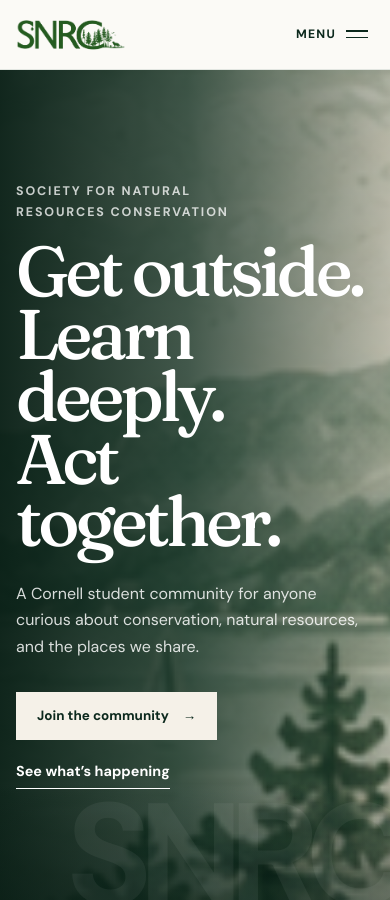
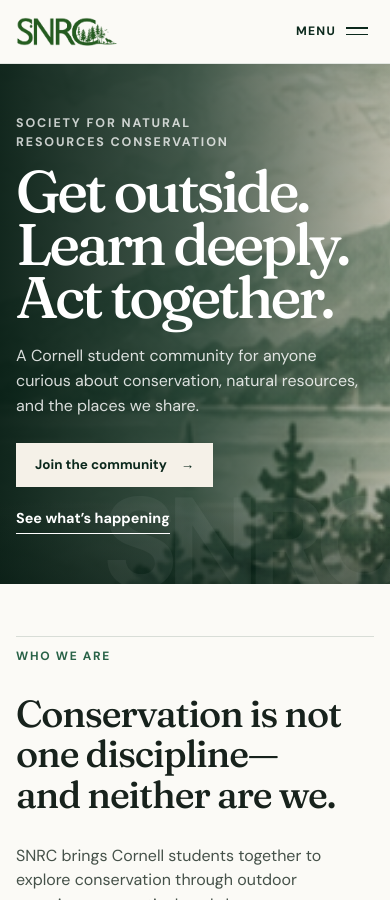
Before and after one commit to cornellsnrc/cornellsnrc.github.io, a Jekyll site: the page built from index.html, in a window 390 px wide and 900 px high. Built offline with Jekyll 4.4.1, drawn with Linux system fonts in a browser that asks for light colours.

Commit message:
Compress site scale and improve information density

```diff
--- a/assets/css/main.css
+++ b/assets/css/main.css
@@ -12,7 +12,7 @@
   --muted: #69756d;
   --line: rgba(18, 59, 42, 0.15);
   --shadow: 0 18px 45px rgba(9, 40, 28, 0.11);
-  --content: 1180px;
+  --content: 1320px;
   --serif: "Fraunces", Georgia, serif;
   --sans: "DM Sans", Arial, sans-serif;
 }
@@ -26,7 +26,7 @@
   color: var(--text);
   font-family: var(--sans);
   font-size: 16px;
-  line-height: 1.65;
+  line-height: 1.55;
   -webkit-font-smoothing: antialiased;
 }
 body.menu-open { overflow: hidden; }
@@ -41,8 +41,8 @@
   line-height: 1.08;
   text-wrap: balance;
 }
-h2 { font-size: clamp(2rem, 4vw, 3.75rem); letter-spacing: -0.035em; }
-h3 { font-size: 1.45rem; }
+h2 { font-size: clamp(1.8rem, 3.2vw, 3.1rem); letter-spacing: -0.03em; }
+h3 { font-size: 1.3rem; }
 p { text-wrap: pretty; }
 :focus-visible { outline: 3px solid #d69c35; outline-offset: 4px; }
 
@@ -59,10 +59,10 @@
 }
 .skip-link:focus { transform: none; }
 .content-width { width: min(var(--content), calc(100% - 48px)); margin-inline: auto; }
-.section { padding-block: clamp(72px, 9vw, 128px); }
+.section { padding-block: clamp(50px, 6vw, 84px); }
 .section-soft { background: #eef0e8; }
 .eyebrow {
-  margin-bottom: 18px;
+  margin-bottom: 12px;
   color: var(--forest-700);
   font-size: 0.78rem;
   font-weight: 700;
@@ -71,8 +71,8 @@
 }
 .eyebrow-light { color: rgba(255, 255, 255, 0.76); }
 .button {
-  min-height: 48px;
-  padding: 12px 20px;
+  min-height: 44px;
+  padding: 10px 18px;
   display: inline-flex;
   align-items: center;
   justify-content: center;
@@ -89,7 +89,7 @@
 .button:hover { background: var(--forest-950); transform: translateY(-2px); }
 .button-light { border-color: var(--cream); background: var(--cream); color: var(--forest-950); }
 .button-light:hover { background: var(--white); }
-.button-small { min-height: 40px; padding: 10px 15px; font-size: 0.78rem; }
+.button-small { min-height: 36px; padding: 8px 14px; font-size: 0.76rem; }
 .text-link {
   width: fit-content;
   padding-block: 4px;
@@ -107,7 +107,7 @@
   position: sticky;
   z-index: 100;
   top: 0;
-  height: 78px;
+  height: 68px;
   border-bottom: 1px solid rgba(18, 59, 42, 0.1);
   background: rgba(251, 250, 246, 0.94);
   backdrop-filter: blur(16px);
@@ -115,7 +115,7 @@
 }
 .site-header.scrolled { box-shadow: 0 8px 30px rgba(11, 40, 28, 0.08); }
 .header-inner {
-  width: min(1320px, calc(100% - 48px));
+  width: min(1400px, calc(100% - 48px));
   height: 100%;
   margin-inline: auto;
   display: flex;
@@ -124,7 +124,7 @@
   gap: 32px;
 }
 .brand { display: flex; align-items: center; gap: 16px; text-decoration: none; }
-.brand img { width: 126px; height: 44px; object-fit: contain; }
+.brand img { width: 112px; height: 38px; object-fit: contain; }
 .brand-context { padding-left: 16px; border-left: 1px solid var(--line); color: var(--muted); font-size: 0.72rem; font-weight: 600; letter-spacing: 0.08em; text-transform: uppercase; }
 .site-nav { display: flex; align-items: center; gap: clamp(18px, 2vw, 30px); }
 .site-nav > a:not(.button) {
@@ -154,7 +154,7 @@
 /* Homepage */
 .home-hero {
   position: relative;
-  min-height: min(760px, calc(100svh - 78px));
+  min-height: clamp(500px, 68svh, 620px);
   overflow: hidden;
   display: flex;
   align-items: center;
@@ -167,13 +167,13 @@
   content: "";
   position: absolute;
   inset: auto 0 0;
-  height: 120px;
+  height: 84px;
   background: linear-gradient(to top, rgba(5, 25, 17, 0.45), transparent);
 }
-.hero-copy { position: relative; z-index: 2; padding-block: 80px; }
-.hero-copy h1 { max-width: 820px; margin-bottom: 28px; color: var(--white); font-size: clamp(3.8rem, 8.5vw, 8.3rem); letter-spacing: -0.06em; line-height: 0.89; }
-.hero-intro { max-width: 590px; margin-bottom: 32px; color: rgba(255, 255, 255, 0.84); font-size: clamp(1rem, 1.7vw, 1.2rem); }
-.hero-actions { display: flex; align-items: center; gap: 26px; flex-wrap: wrap; }
+.hero-copy { position: relative; z-index: 2; padding-block: 56px; }
+.hero-copy h1 { max-width: 760px; margin-bottom: 20px; color: var(--white); font-size: clamp(3.2rem, 6.2vw, 6.4rem); letter-spacing: -0.055em; line-height: 0.91; }
+.hero-intro { max-width: 560px; margin-bottom: 24px; color: rgba(255, 255, 255, 0.84); font-size: clamp(1rem, 1.35vw, 1.12rem); }
+.hero-actions { display: flex; align-items: center; gap: 22px; flex-wrap: wrap; }
 .hero-mark {
   position: absolute;
   z-index: 1;
@@ -182,70 +182,70 @@
   margin: 0;
   color: rgba(255, 255, 255, 0.055);
   font-family: var(--sans);
-  font-size: clamp(9rem, 28vw, 29rem);
+  font-size: clamp(8rem, 22vw, 22rem);
   font-weight: 700;
   letter-spacing: -0.1em;
   line-height: 1;
 }
-.section-label { margin-bottom: 40px; border-top: 1px solid var(--line); }
+.section-label { margin-bottom: 26px; border-top: 1px solid var(--line); }
 .section-label span { display: inline-block; padding-top: 10px; color: var(--forest-700); font-size: 0.75rem; font-weight: 700; letter-spacing: 0.14em; text-transform: uppercase; }
-.intro-grid { display: grid; grid-template-columns: minmax(0, 1.4fr) minmax(280px, 0.7fr); gap: clamp(50px, 10vw, 140px); align-items: start; }
-.display-heading { margin: 0; font-size: clamp(2.7rem, 5.6vw, 5.6rem); }
-.body-copy p { font-size: 1.06rem; }
-.body-copy .text-link { margin-top: 14px; display: inline-block; }
+.intro-grid { display: grid; grid-template-columns: minmax(0, 1.25fr) minmax(320px, 0.75fr); gap: clamp(42px, 7vw, 100px); align-items: start; }
+.display-heading { margin: 0; font-size: clamp(2.35rem, 4.2vw, 4.35rem); }
+.body-copy p { font-size: 1rem; }
+.body-copy .text-link { margin-top: 8px; display: inline-block; }
 .program-section { background: var(--forest-950); color: rgba(255, 255, 255, 0.72); }
 .program-section h2, .program-section h3 { color: var(--white); }
 .program-section .eyebrow { color: #afc491; }
-.section-heading-row { margin-bottom: clamp(44px, 6vw, 76px); display: grid; grid-template-columns: minmax(0, 1.1fr) minmax(280px, 0.55fr); gap: 60px; align-items: end; }
+.section-heading-row { margin-bottom: clamp(30px, 4vw, 48px); display: grid; grid-template-columns: minmax(0, 1.1fr) minmax(280px, 0.55fr); gap: 48px; align-items: end; }
 .section-heading-row h2 { margin-bottom: 0; }
 .section-heading-row > p { margin-bottom: 6px; }
 .program-grid { display: grid; grid-template-columns: repeat(4, 1fr); border-top: 1px solid rgba(255, 255, 255, 0.18); border-left: 1px solid rgba(255, 255, 255, 0.18); }
-.program-card { min-height: 430px; padding: 32px 28px; border-right: 1px solid rgba(255, 255, 255, 0.18); border-bottom: 1px solid rgba(255, 255, 255, 0.18); }
-.program-number { display: block; margin-bottom: 72px; color: #afc491; font-size: 0.77rem; font-weight: 700; letter-spacing: 0.14em; }
-.program-card h3 { margin-bottom: 18px; }
-.program-card > p { font-size: 0.93rem; }
-.program-card ul { margin: 28px 0 0; padding: 18px 0 0; border-top: 1px solid rgba(255, 255, 255, 0.14); list-style: none; }
+.program-card { min-height: 320px; padding: 24px 22px; border-right: 1px solid rgba(255, 255, 255, 0.18); border-bottom: 1px solid rgba(255, 255, 255, 0.18); }
+.program-number { display: block; margin-bottom: 34px; color: #afc491; font-size: 0.73rem; font-weight: 700; letter-spacing: 0.14em; }
+.program-card h3 { margin-bottom: 12px; }
+.program-card > p { font-size: 0.88rem; }
+.program-card ul { margin: 18px 0 0; padding: 12px 0 0; border-top: 1px solid rgba(255, 255, 255, 0.14); list-style: none; }
 .program-card li { padding-block: 4px; color: rgba(255, 255, 255, 0.52); font-size: 0.77rem; }
-.split-feature { display: grid; grid-template-columns: 1.15fr 0.85fr; min-height: 480px; background: #e6e9de; }
-.feature-art { min-height: 480px; padding: 55px; display: flex; align-items: center; background: var(--cream); }
+.split-feature { display: grid; grid-template-columns: 1.15fr 0.85fr; min-height: 360px; background: #e6e9de; }
+.feature-art { min-height: 360px; padding: 42px; display: flex; align-items: center; background: var(--cream); }
 .feature-art img { width: 100%; }
-.feature-copy { padding: clamp(44px, 7vw, 92px); display: flex; flex-direction: column; justify-content: center; }
-.feature-copy h2 { font-size: clamp(2.2rem, 4vw, 4rem); }
-.stacked-links { margin-top: 18px; display: flex; flex-wrap: wrap; gap: 20px; }
+.feature-copy { padding: clamp(34px, 5vw, 62px); display: flex; flex-direction: column; justify-content: center; }
+.feature-copy h2 { font-size: clamp(2rem, 3.2vw, 3.2rem); }
+.stacked-links { margin-top: 12px; display: flex; flex-wrap: wrap; gap: 18px; }
 
 /* Inner pages */
-.page-hero { padding-top: clamp(90px, 11vw, 150px); padding-bottom: clamp(70px, 9vw, 115px); }
-.page-hero h1 { max-width: 970px; margin-bottom: 28px; font-size: clamp(3.2rem, 7vw, 7rem); letter-spacing: -0.055em; }
-.page-hero > p:last-of-type { max-width: 690px; margin-bottom: 0; font-size: 1.12rem; }
+.page-hero { padding-top: clamp(64px, 7vw, 92px); padding-bottom: clamp(48px, 6vw, 72px); }
+.page-hero h1 { max-width: 900px; margin-bottom: 20px; font-size: clamp(2.9rem, 5.2vw, 5.2rem); letter-spacing: -0.05em; }
+.page-hero > p:last-of-type { max-width: 720px; margin-bottom: 0; font-size: 1.04rem; }
 .page-hero.centered { min-height: 65vh; display: flex; flex-direction: column; align-items: flex-start; justify-content: center; }
 .page-hero.centered .button { margin-top: 24px; }
-.statement-panel { padding: clamp(44px, 7vw, 86px); border-top: 7px solid var(--forest-900); background: var(--cream); }
+.statement-panel { padding: clamp(34px, 5vw, 58px); border-top: 5px solid var(--forest-900); background: var(--cream); }
 .statement-kicker { color: var(--forest-700); font-size: 0.8rem; font-weight: 700; letter-spacing: 0.14em; text-transform: uppercase; }
-.statement-text { max-width: 980px; margin: 0; color: var(--forest-950); font-family: var(--serif); font-size: clamp(2rem, 4.7vw, 4.7rem); line-height: 1.12; }
+.statement-text { max-width: 1100px; margin: 0; color: var(--forest-950); font-family: var(--serif); font-size: clamp(1.9rem, 3.5vw, 3.55rem); line-height: 1.13; }
 .values-grid { display: grid; grid-template-columns: repeat(3, 1fr); border-top: 1px solid var(--line); border-left: 1px solid var(--line); }
-.value-card { min-height: 300px; padding: 30px; border-right: 1px solid var(--line); border-bottom: 1px solid var(--line); }
-.value-card > span { display: block; margin-bottom: 60px; color: var(--forest-700); font-size: 0.76rem; font-weight: 700; letter-spacing: 0.12em; }
+.value-card { min-height: 220px; padding: 24px; border-right: 1px solid var(--line); border-bottom: 1px solid var(--line); }
+.value-card > span { display: block; margin-bottom: 30px; color: var(--forest-700); font-size: 0.73rem; font-weight: 700; letter-spacing: 0.12em; }
 .officer-grid { display: grid; grid-template-columns: repeat(3, 1fr); gap: 24px; }
 .officer-card { background: var(--paper); }
 .officer-photo { aspect-ratio: 4 / 4.6; overflow: hidden; background: #dae1d3; }
 .officer-photo img { width: 100%; height: 100%; object-fit: cover; }
 .officer-photo-placeholder { display: grid; place-items: center; color: rgba(18, 59, 42, 0.17); font-family: var(--serif); font-size: 10rem; }
-.officer-content { padding: 26px; }
+.officer-content { padding: 22px; }
 .officer-role, .event-meta { margin-bottom: 8px; color: var(--forest-700); font-size: 0.76rem; font-weight: 700; letter-spacing: 0.09em; text-transform: uppercase; }
-.officer-content h3 { margin-bottom: 12px; font-size: 1.8rem; }
-.event-section-heading { margin-bottom: 32px; padding-bottom: 18px; display: flex; justify-content: space-between; align-items: end; gap: 20px; border-bottom: 1px solid var(--line); }
-.event-section-heading h2 { margin: 0; font-size: clamp(2.2rem, 4vw, 3.7rem); }
+.officer-content h3 { margin-bottom: 10px; font-size: 1.6rem; }
+.event-section-heading { margin-bottom: 24px; padding-bottom: 14px; display: flex; justify-content: space-between; align-items: end; gap: 20px; border-bottom: 1px solid var(--line); }
+.event-section-heading h2 { margin: 0; font-size: clamp(2rem, 3vw, 3rem); }
 .event-list { display: grid; gap: 18px; }
-.event-card { padding: 30px 0; display: grid; grid-template-columns: 130px 1fr; gap: 40px; border-bottom: 1px solid var(--line); }
+.event-card { padding: 22px 0; display: grid; grid-template-columns: 110px 1fr; gap: 30px; border-bottom: 1px solid var(--line); }
 .event-date { display: grid; grid-template-columns: auto 1fr; align-content: start; color: var(--forest-900); }
 .event-month { grid-column: 1 / -1; font-size: 0.74rem; font-weight: 700; letter-spacing: 0.12em; text-transform: uppercase; }
-.event-day { font-family: var(--serif); font-size: 4.2rem; line-height: 1; }
+.event-day { font-family: var(--serif); font-size: 3.5rem; line-height: 1; }
 .event-year { align-self: end; padding: 0 0 6px 8px; color: var(--muted); font-size: 0.72rem; }
 .event-details { max-width: 760px; }
-.event-details h3 { margin-bottom: 12px; font-size: clamp(1.7rem, 3vw, 2.5rem); }
+.event-details h3 { margin-bottom: 10px; font-size: clamp(1.55rem, 2.4vw, 2.15rem); }
 .event-list-past .event-card { opacity: 0.78; }
-.empty-state { padding: clamp(38px, 6vw, 72px); border: 1px solid var(--line); background: var(--cream); }
-.empty-state h2, .empty-state h3 { font-size: clamp(2rem, 4vw, 3.5rem); }
+.empty-state { padding: clamp(30px, 4vw, 48px); border: 1px solid var(--line); background: var(--cream); }
+.empty-state h2, .empty-state h3 { font-size: clamp(1.8rem, 3vw, 2.8rem); }
 .empty-state .button { margin-top: 20px; }
 .gallery-grid { display: grid; grid-template-columns: repeat(3, 1fr); gap: 18px; }
 .gallery-item { position: relative; aspect-ratio: 4 / 3; overflow: hidden; padding: 0; border: 0; background: #dce2d9; cursor: zoom-in; }
@@ -257,31 +257,31 @@
 .lightbox::backdrop { background: rgba(5, 20, 14, 0.9); }
 .lightbox img { max-height: 88svh; margin: auto; object-fit: contain; }
 .lightbox-close { position: fixed; z-index: 2; top: 16px; right: 22px; width: 48px; height: 48px; border: 1px solid rgba(255, 255, 255, 0.4); background: rgba(5, 20, 14, 0.7); color: white; font-size: 2rem; line-height: 1; cursor: pointer; }
-.resource-sections { display: grid; gap: 80px; }
-.resource-group { display: grid; grid-template-columns: 0.45fr 1fr; gap: 70px; }
-.resource-group h2 { font-size: 2.4rem; }
+.resource-sections { display: grid; gap: 54px; }
+.resource-group { display: grid; grid-template-columns: 0.38fr 1fr; gap: 54px; }
+.resource-group h2 { font-size: 2rem; }
 .resource-list { border-top: 1px solid var(--line); }
-.resource-card { padding: 26px 4px; display: flex; justify-content: space-between; gap: 30px; border-bottom: 1px solid var(--line); text-decoration: none; }
+.resource-card { padding: 20px 4px; display: flex; justify-content: space-between; gap: 30px; border-bottom: 1px solid var(--line); text-decoration: none; }
 .resource-card strong, .resource-card small { display: block; }
-.resource-card strong { margin-bottom: 4px; color: var(--ink); font-family: var(--serif); font-size: 1.45rem; font-weight: 500; }
+.resource-card strong { margin-bottom: 3px; color: var(--ink); font-family: var(--serif); font-size: 1.3rem; font-weight: 500; }
 .resource-card small { color: var(--muted); font-size: 0.92rem; }
 .resource-card > span:last-child { color: var(--forest-700); font-size: 1.2rem; transition: transform 160ms ease; }
 .resource-card:hover > span:last-child { transform: translate(3px, -3px); }
 .contact-grid { display: grid; grid-template-columns: repeat(3, 1fr); border-top: 1px solid var(--line); border-left: 1px solid var(--line); }
-.contact-card { min-height: 350px; padding: 30px; display: flex; flex-direction: column; border-right: 1px solid var(--line); border-bottom: 1px solid var(--line); text-decoration: none; }
-.contact-number { margin-bottom: 60px; color: var(--forest-700); font-size: 0.76rem; font-weight: 700; }
+.contact-card { min-height: 270px; padding: 24px; display: flex; flex-direction: column; border-right: 1px solid var(--line); border-bottom: 1px solid var(--line); text-decoration: none; }
+.contact-number { margin-bottom: 34px; color: var(--forest-700); font-size: 0.73rem; font-weight: 700; }
 .contact-card > p { margin-bottom: 8px; color: var(--muted); font-size: 0.8rem; font-weight: 700; letter-spacing: 0.1em; text-transform: uppercase; }
-.contact-card h2 { margin-bottom: auto; overflow-wrap: anywhere; font-size: clamp(1.5rem, 2.5vw, 2.5rem); }
-.collaboration-callout { display: grid; grid-template-columns: 1fr 0.75fr; gap: 80px; align-items: start; }
+.contact-card h2 { margin-bottom: auto; overflow-wrap: anywhere; font-size: clamp(1.4rem, 2vw, 2rem); }
+.collaboration-callout { display: grid; grid-template-columns: 1fr 0.75fr; gap: 60px; align-items: start; }
 .collaboration-callout h2 { margin-bottom: 0; }
 .collaboration-callout .button { margin-top: 20px; }
 
 /* Footer */
 .site-footer { background: linear-gradient(rgba(8, 34, 24, 0.89), rgba(5, 27, 19, 0.96)), url('../images/brand/forest-banner.png') center / cover no-repeat; color: rgba(255, 255, 255, 0.75); }
-.footer-cta { min-height: 260px; padding-block: 58px; display: grid; grid-template-columns: 1fr auto; gap: 50px; align-items: center; border-bottom: 1px solid rgba(255, 255, 255, 0.17); }
-.footer-cta h2 { margin-bottom: 10px; color: var(--white); font-size: clamp(2.3rem, 4.4vw, 4.6rem); }
+.footer-cta { min-height: 190px; padding-block: 38px; display: grid; grid-template-columns: 1fr auto; gap: 44px; align-items: center; border-bottom: 1px solid rgba(255, 255, 255, 0.17); }
+.footer-cta h2 { margin-bottom: 7px; color: var(--white); font-size: clamp(2rem, 3.3vw, 3.4rem); }
 .footer-cta p:last-child { margin-bottom: 0; }
-.footer-lower { padding-block: 25px; display: grid; grid-template-columns: auto 1fr; gap: 40px; align-items: center; }
+.footer-lower { padding-block: 18px; display: grid; grid-template-columns: auto 1fr; gap: 36px; align-items: center; }
 .footer-links { display: flex; flex-wrap: wrap; gap: 20px; }
 .footer-links a, .footer-legal a { color: rgba(255, 255, 255, 0.82); font-size: 0.76rem; font-weight: 600; text-decoration: none; }
 .footer-links a:hover, .footer-legal a:hover { color: var(--white); text-decoration: underline; text-underline-offset: 4px; }
@@ -296,42 +296,42 @@
 @media (max-width: 1050px) {
   .brand-context { display: none; }
   .site-nav { gap: 17px; }
+  .program-card { min-height: 300px; }
+}
+
+@media (max-width: 920px) {
   .program-grid { grid-template-columns: repeat(2, 1fr); }
-  .program-card { min-height: 360px; }
-  .program-number { margin-bottom: 48px; }
-  .officer-grid { grid-template-columns: repeat(2, 1fr); }
-  .contact-grid { grid-template-columns: 1fr; }
-  .contact-card { min-height: 250px; }
 }
 
 @media (max-width: 820px) {
   .content-width, .header-inner { width: min(100% - 32px, var(--content)); }
-  .site-header { height: 70px; }
-  .brand img { width: 110px; }
+  .site-header { height: 64px; }
+  .brand img { width: 102px; }
   .menu-button { display: flex; align-items: center; gap: 10px; cursor: pointer; }
   .menu-label { font-size: 0.76rem; font-weight: 700; text-transform: uppercase; letter-spacing: 0.1em; }
   .menu-lines { width: 22px; display: grid; gap: 5px; }
   .menu-lines span { height: 1.5px; display: block; background: currentColor; transition: transform 180ms ease; }
   .menu-button[aria-expanded="true"] .menu-lines span:first-child { transform: translateY(3.25px) rotate(45deg); }
   .menu-button[aria-expanded="true"] .menu-lines span:last-child { transform: translateY(-3.25px) rotate(-45deg); }
-  .site-nav { position: fixed; inset: 70px 0 auto; height: calc(100svh - 70px); padding: 36px 24px; display: none; align-items: stretch; flex-direction: column; gap: 0; background: var(--paper); }
+  .site-nav { position: fixed; inset: 64px 0 auto; height: calc(100svh - 64px); padding: 28px 24px; display: none; align-items: stretch; flex-direction: column; gap: 0; background: var(--paper); }
   .site-nav.open { display: flex; }
   .site-nav > a:not(.button) { padding: 14px 0; border-bottom: 1px solid var(--line); font-family: var(--serif); font-size: 1.8rem; font-weight: 500; }
   .site-nav > a:not(.button)::after { display: none; }
   .nav-join { margin-top: 28px; width: 100%; }
-  .home-hero { min-height: 680px; }
-  .hero-copy h1 { font-size: clamp(3.7rem, 14vw, 6.7rem); }
+  .home-hero { min-height: 560px; }
+  .hero-copy h1 { font-size: clamp(3.25rem, 11vw, 5.4rem); }
   .intro-grid, .section-heading-row, .split-feature, .resource-group, .collaboration-callout { grid-template-columns: 1fr; }
-  .intro-grid, .section-heading-row { gap: 36px; }
+  .intro-grid, .section-heading-row { gap: 28px; }
   .split-feature { min-height: 0; }
-  .feature-art { min-height: 330px; }
-  .feature-copy { padding: 45px; }
+  .feature-art { min-height: 280px; }
+  .feature-copy { padding: 36px; }
   .values-grid { grid-template-columns: 1fr; }
-  .value-card { min-height: 230px; }
+  .value-card { min-height: 190px; }
   .officer-grid { grid-template-columns: repeat(2, 1fr); }
   .gallery-grid { grid-template-columns: repeat(2, 1fr); }
   .resource-group { gap: 18px; }
   .contact-grid { grid-template-columns: 1fr; }
+  .contact-card { min-height: 220px; }
   .footer-cta { grid-template-columns: 1fr; gap: 24px; }
   .footer-cta .button { width: fit-content; }
   .footer-lower { grid-template-columns: 1fr; gap: 14px; }
@@ -339,24 +339,24 @@
 }
 
 @media (max-width: 560px) {
-  .section { padding-block: 70px; }
-  .home-hero { min-height: calc(100svh - 70px); background-position: 58% center; }
-  .hero-copy { padding-block: 64px; }
-  .hero-copy h1 { font-size: clamp(3.35rem, 18vw, 5.4rem); }
+  .section { padding-block: 52px; }
+  .home-hero { min-height: 520px; background-position: 58% center; }
+  .hero-copy { padding-block: 48px; }
+  .hero-copy h1 { font-size: clamp(3rem, 15vw, 4.5rem); }
   .hero-intro { font-size: 1rem; }
   .hero-actions { align-items: flex-start; flex-direction: column; gap: 16px; }
-  .page-hero { padding-top: 82px; padding-bottom: 48px; }
-  .page-hero h1 { font-size: clamp(3rem, 15vw, 4.8rem); }
+  .page-hero { padding-top: 58px; padding-bottom: 38px; }
+  .page-hero h1 { font-size: clamp(2.65rem, 13vw, 4rem); }
   .program-grid { grid-template-columns: 1fr; }
-  .program-card { min-height: 330px; }
-  .feature-art { min-height: 250px; padding: 30px; }
-  .feature-copy { padding: 36px 28px; }
+  .program-card { min-height: 285px; }
+  .feature-art { min-height: 220px; padding: 28px; }
+  .feature-copy { padding: 30px 24px; }
   .officer-grid, .gallery-grid { grid-template-columns: 1fr; }
   .event-card { grid-template-columns: 82px 1fr; gap: 22px; }
-  .event-day { font-size: 3.2rem; }
+  .event-day { font-size: 2.9rem; }
   .event-section-heading { align-items: flex-start; flex-direction: column; }
-  .statement-panel { padding: 36px 24px; }
-  .contact-card { min-height: 270px; }
+  .statement-panel { padding: 30px 22px; }
+  .contact-card { min-height: 210px; }
   .footer-cta { min-height: 0; }
   .footer-cta .button { width: 100%; }
 }
```
